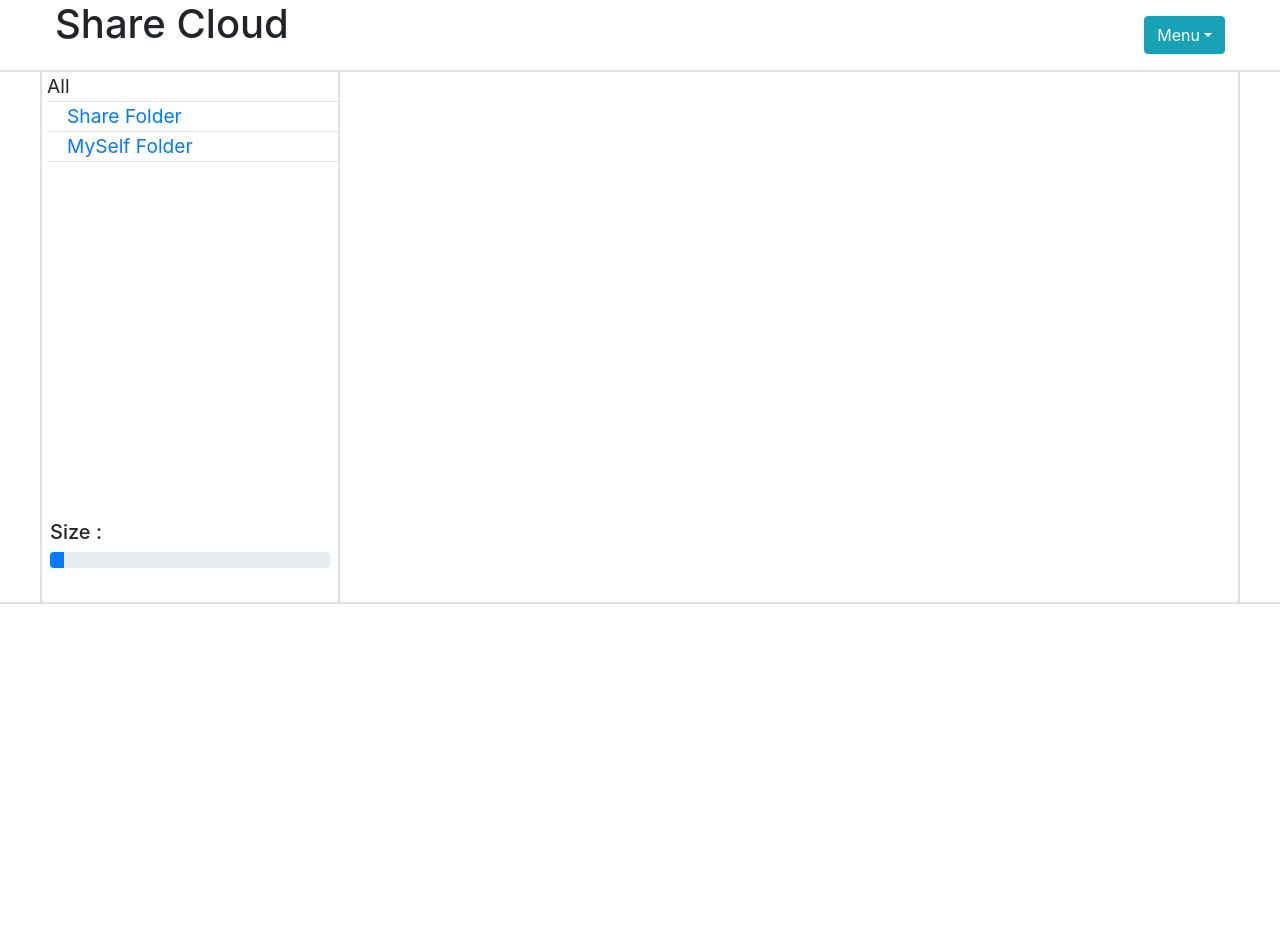
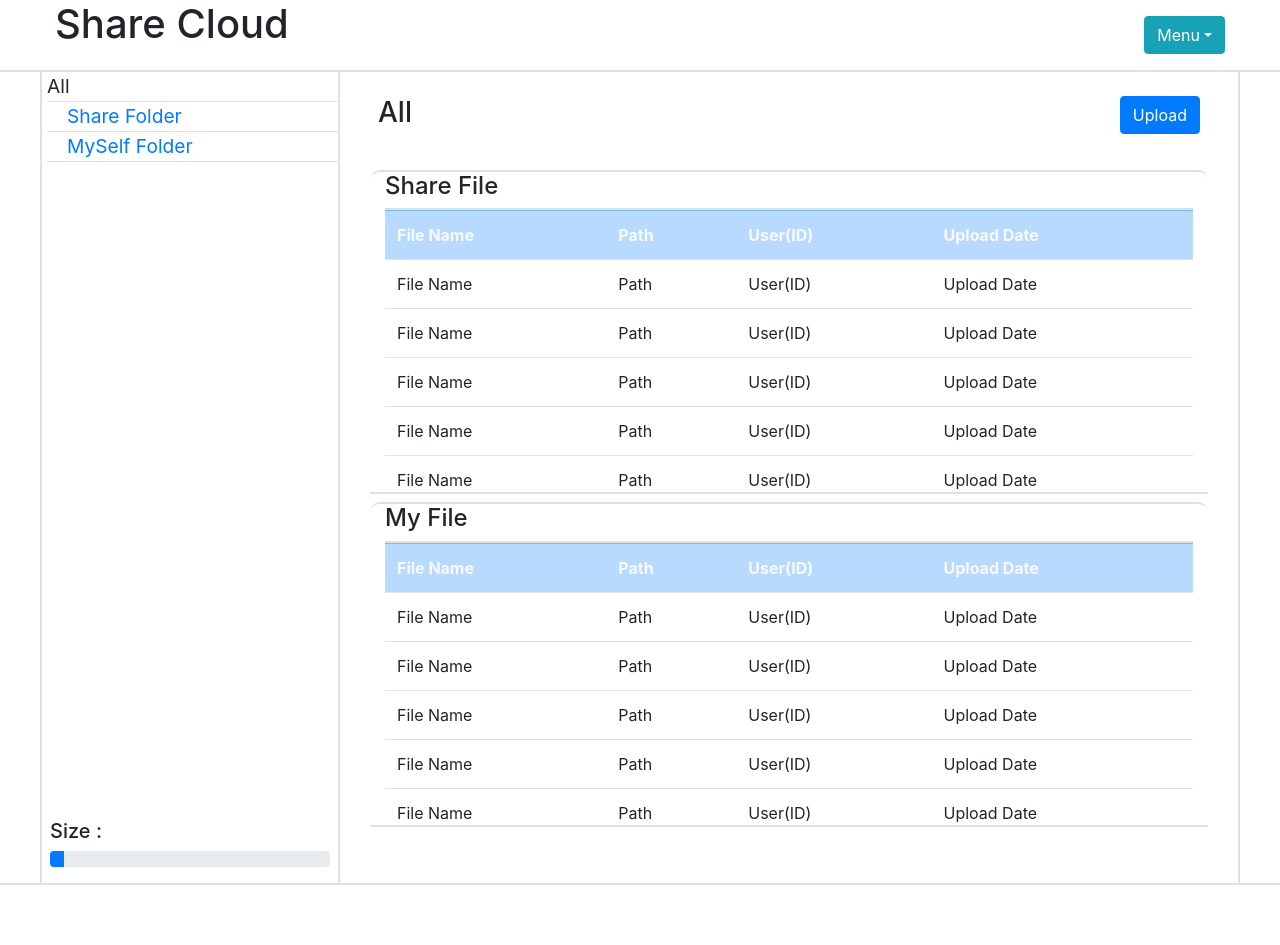
Before and after one commit to sys3948/share-cloud, a Django app: template cloud/templates/main.html in a window 1280 px wide. Before the commit the page ends 604 px from the top, so only its background shows below. Run offline with Django 3.2, Linux system fonts and the light colour scheme; the template is opened without the code that fills it, so the values that code supplies are empty.

Commit message:
commit 21 : Main Contents Templates 디자인 구현.

```diff
--- a/cloud/templates/main.html
+++ b/cloud/templates/main.html
@@ -1 +1,121 @@
 {% extends "cloud_base.html" %}
+
+{% block stylesheet %}
+  {% load static %}
+  <link rel="stylesheet" href="{% static 'cloud/main.css' %}" />
+{% endblock %}
+
+{% block contents %}
+  <div class="container f-contents">
+    <div class="f-header row mt-3 p-2">
+      <div class="col-md-8">
+        <h3>All</h3>
+      </div>
+      <div class="col-md-4 text-right">
+        <button type="button" class="btn btn-primary" id="upload-btn">Upload</button>
+      </div>
+    </div>
+    <div class="file-block mt-4">
+      <div class="container file-contents">
+        <div class="file-header">
+          <h4>Share File</h4>
+        </div>
+        <div class="file-body">
+          <table class="table">
+            <thead>
+              <tr class="table-primary text-light font-weight-bold">
+                <td>File Name</td>
+                <td>Path</td>
+                <td>User(ID)</td>
+                <td>Upload Date</td>
+              </tr>
+            </thead>
+            <tbody>
+              <tr>
+                <td>File Name</td>
+                <td>Path</td>
+                <td>User(ID)</td>
+                <td>Upload Date</td>
+              </tr>
+              <tr>
+                <td>File Name</td>
+                <td>Path</td>
+                <td>User(ID)</td>
+                <td>Upload Date</td>
+              </tr>
+              <tr>
+                <td>File Name</td>
+                <td>Path</td>
+                <td>User(ID)</td>
+                <td>Upload Date</td>
+              </tr>
+              <tr>
+                <td>File Name</td>
+                <td>Path</td>
+                <td>User(ID)</td>
+                <td>Upload Date</td>
+              </tr>
+              <tr>
+                <td>File Name</td>
+                <td>Path</td>
+                <td>User(ID)</td>
+                <td>Upload Date</td>
+              </tr>
+            </tbody>
+          </table>
+        </div>
+      </div>
+    </div>
+    <div class="file-block mt-2 ">
+      <div class="container file-contents">
+        <div class="file-header">
+          <h4>My File</h4>
+        </div>
+        <div class="file-body">
+          <table class="table">
+            <thead>
+              <tr class="table-primary text-light font-weight-bold">
+                <td>File Name</td>
+                <td>Path</td>
+                <td>User(ID)</td>
+                <td>Upload Date</td>
+              </tr>
+            </thead>
+            <tbody>
+              <tr>
+                <td>File Name</td>
+                <td>Path</td>
+                <td>User(ID)</td>
+                <td>Upload Date</td>
+              </tr>
+              <tr>
+                <td>File Name</td>
+                <td>Path</td>
+                <td>User(ID)</td>
+                <td>Upload Date</td>
+              </tr>
+              <tr>
+                <td>File Name</td>
+                <td>Path</td>
+                <td>User(ID)</td>
+                <td>Upload Date</td>
+              </tr>
+              <tr>
+                <td>File Name</td>
+                <td>Path</td>
+                <td>User(ID)</td>
+                <td>Upload Date</td>
+              </tr>
+              <tr>
+                <td>File Name</td>
+                <td>Path</td>
+                <td>User(ID)</td>
+                <td>Upload Date</td>
+              </tr>
+            </tbody>
+          </table>
+        </div>
+      </div>
+    </div>
+  </div>
+{% endblock %}
--- a/static/cloud/base.css
+++ b/static/cloud/base.css
@@ -17,6 +17,7 @@
   border-left: 2px solid rgb(224, 224, 224);
   border-right: 2px solid rgb(224, 224, 224);
   padding: 0;
+  position: relative;
 }
 
 .t-list {
@@ -46,6 +47,11 @@
   padding-left: 20px;
 }
 
+.p-block {
+  position: absolute;
+  bottom: 1%;
+}
+
 .p-bar {
   border-top: 2px solid rgb(224, 224, 224);
   max-height: 90px;
--- /dev/null
+++ b/static/cloud/main.css
@@ -0,0 +1,21 @@
+.f-contents {
+  width: 100%;
+  height: 100%;
+}
+
+.file-header {
+  border-bottom: 2px solid rgb(224, 224, 224);
+}
+
+.file-block {
+  height: 40%;
+}
+
+.file-contents {
+  border-radius: 10px 10px 0 0;
+  border-top: 2px solid rgb(224, 224, 224);
+  border-bottom: 2px solid rgb(224, 224, 224);
+  height: 100%;
+  overflow-x: hidden;
+  overflow-y: scroll;
+}
--- a/templates/cloud_base.html
+++ b/templates/cloud_base.html
@@ -10,6 +10,7 @@
     {% load static %}
     <link rel="stylesheet" href="{% static 'base.css' %}" />
     <link rel="stylesheet" href="{% static 'cloud/base.css' %}" />
+    {% block stylesheet %}{% endblock %}
   </head>
   <body>
     <header>
```
Also changed, not shown: README.md.
